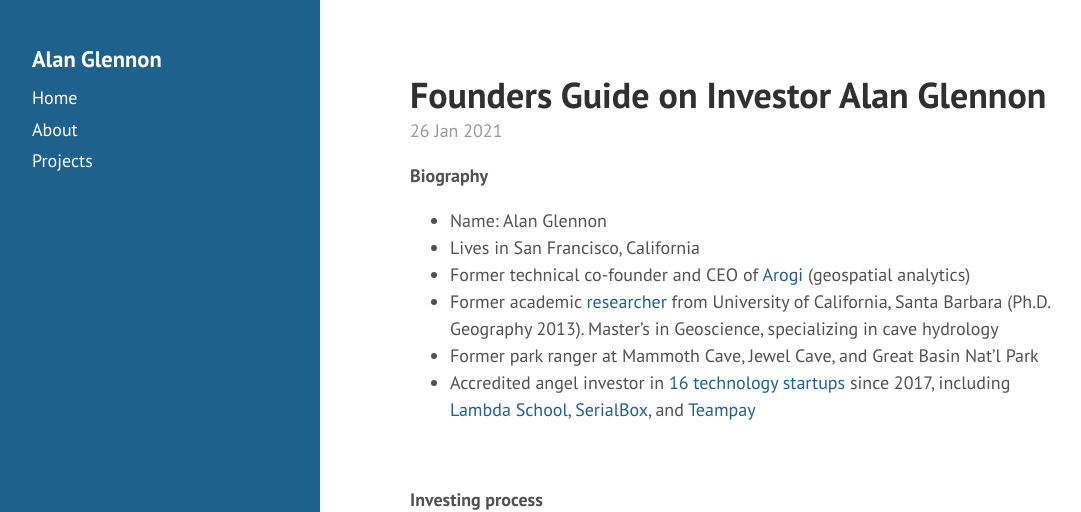
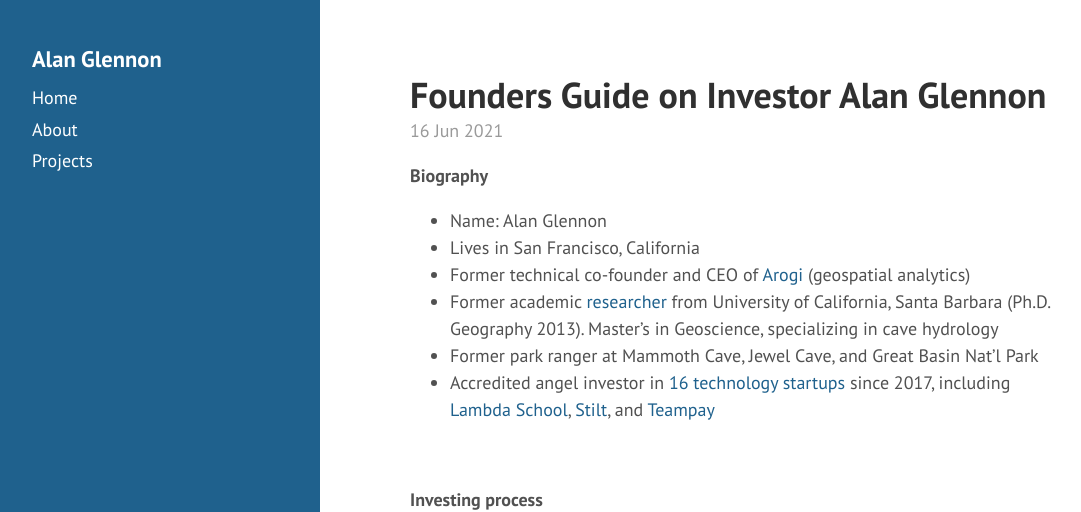
Before and after one commit to glennon/glennon.github.io, a Jekyll site: the page built from _posts/2021-06-16-founders-guide.md, in a window 1280 px wide and 900 px high. Shown: the top 512 px of the window, without its empty margins (4-1085 px from the left). Built offline with Jekyll 4.4.1, drawn with Linux system fonts in a browser that asks for light colours.

Commit message:
Update and rename 2021-01-26-founders-guide.md to 2021-06-16-founders-guide.md
updated links

```diff
--- a/_posts/2021-01-26-founders-guide.md
+++ b/_posts/2021-06-16-founders-guide.md
@@ -9,7 +9,7 @@
 <li>Former technical co-founder and CEO of <a href="https://github.com/arogi">Arogi</a> (geospatial analytics)</li>
 <li>Former academic <a href="https://www.researchgate.net/profile/Alan_Glennon">researcher</a> from University of California, Santa Barbara (Ph.D. Geography 2013). Master’s in Geoscience, specializing in cave hydrology</li>
 <li>Former park ranger at Mammoth Cave, Jewel Cave, and Great Basin Nat’l Park</li>
-<li>Accredited angel investor in <a href="https://angel.co/p/glennon">16 technology startups</a> since 2017, including <a href="https://lambdaschool.com/">Lambda School</a>, <a href="https://www.serialbox.com/">SerialBox</a>, and <a href="https://www.teampay.co/">Teampay</a></li>
+<li>Accredited angel investor in <a href="https://angel.co/p/glennon">16 technology startups</a> since 2017, including <a href="https://lambdaschool.com/">Lambda School</a>, <a href="https://stilt.com">Stilt</a>, and <a href="https://www.teampay.co/">Teampay</a></li>
 </ul>
 <br />
 <p />
```
